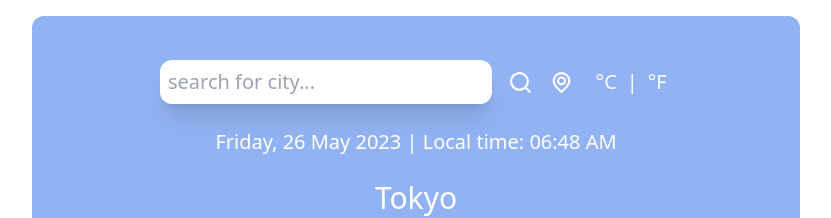
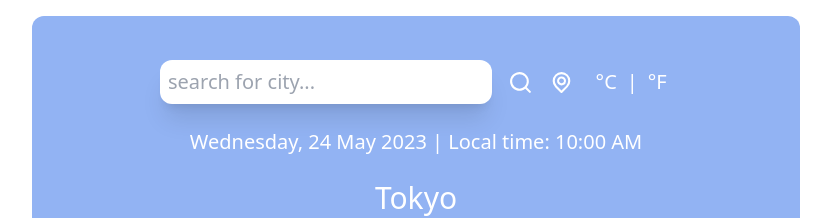
Before and after one commit to reactronauts/untitled-tide-app, a React (Vite) app: page /weather in a window 1280 px wide. Shown: the top 218 px of the page, without its empty margins (224-1055 px from the left). Built offline with nearby package versions, Linux system fonts and the light colour scheme.

Commit message:
solved date/time bug removed google API

```diff
--- a/src/App.jsx
+++ b/src/App.jsx
@@ -1,5 +1,5 @@
 import { Route, Routes } from "react-router-dom";
-import WeatherPage from './pages/WeatherPage';
+import WeatherPage from './pages/weatherPage';
 
 function App() {
     return (
--- a/src/components/TimeAndLocation.jsx
+++ b/src/components/TimeAndLocation.jsx
@@ -1,16 +1,22 @@
-import React from 'react'
-import { DateTime } from 'luxon'
+import React from 'react';
+import { DateTime } from 'luxon';
 
 function TimeAndLocation({ data }) {
-  const dt = DateTime.now().setZone(data.timeZoneId);
-  const dateString = dt.toFormat('cccc, d LLLL yyyy');
-  const timeString = dt.toFormat('hh:mm a');
+  let dateAndTime;
+  if (typeof data.dateTime === 'number') {
+    const dt = DateTime.utc().plus({ seconds: data.dateTime });
+    const dateString = dt.toFormat('cccc, d LLLL yyyy');
+    const timeString = dt.toFormat('hh:mm a');
+    dateAndTime = `${dateString} | Local time: ${timeString}`;
+  } else {
+    dateAndTime = data.dateTime || 'Invalid timezone offset, try refreshing!';
+  }
 
   return (
     <div className=''>
       <div className='flex items-center justify-center my-6'>
         <p className='text-white text-xl font-extralight'>
-          {dateString} | Local time: {timeString}
+          {dateAndTime}
         </p>
       </div>
       <div className='flex items-center justify-center my-3'>
@@ -22,4 +28,4 @@ function TimeAndLocation({ data }) {
   )
 }
 
-export default TimeAndLocation
+export default TimeAndLocation;
--- a/src/pages/weatherPage.jsx
+++ b/src/pages/weatherPage.jsx
@@ -1,4 +1,4 @@
-import React, { useState, useEffect } from 'react';
+import React, { useState } from 'react';
 import axios from 'axios';
 import Inputs from '../components/Inputs';
 import TimeAndLocation from '../components/TimeAndLocation';
@@ -8,6 +8,7 @@ import clearImage from '../images/clear.png';
 import rainImage from '../images/rain.png';
 import drizzleImage from '../images/drizzle.png';
 import mistImage from '../images/mist.png';
+import Forecast from '../components/Forecast';
 
 const WeatherPage = () => {
   const [data, setData] = useState({
@@ -17,29 +18,16 @@ const WeatherPage = () => {
     wind: 8,
     image: cloudyImage,
     description: 'Cloudy',
-    feels: 8
+    feels: 8,
+    dateTime: 'Wednesday, 24 May 2023 | Local time: 10:00 AM'
   })
 
   const [name, setName] = useState('');
   const [unit, setUnit] = useState('metric');
 
-  useEffect(() => {
-    if (data && data.coord) {
-      const fetchTimeZone = async () => {
-        const { data: timeZoneData } = await axios.get(`https://maps.googleapis.com/maps/api/timezone/json?location=${data.coord.lat},${data.coord.lon}&timestamp=${Math.floor(Date.now() / 1000)}&key=AIzaSyAfwhFgTO3jlmRMSWRqtO1kMFXLwFqbzww`);
-        setData(prevData => ({
-          ...prevData,
-          timeZoneId: timeZoneData.timeZoneId
-        }));
-      };
-
-      fetchTimeZone();
-    }
-  }, [data]);
-
   const handleClick = () => {
     if(name !== "") {
-      const apiUrl = `https://api.openweathermap.org/data/2.5/weather?q=${name}&appid=3f30f4fc409dcbbfeac403b001b1804e&units=${unit}`;
+      const apiUrl = `https://api.openweathermap.org/data/2.5/weather?q=${name}&appid=b3279426546d42e671b9c96fe8245134&units=${unit}`;
       axios.get(apiUrl)
         .then(res => {
           let imagePath = '';
@@ -70,8 +58,8 @@ const WeatherPage = () => {
             wind: res.data.wind.speed,
             image: imagePath,
             description: weatherDescription,
-            coord: res.data.coord,
-            feels: res.data.main.feels_like
+            feels: res.data.main.feels_like,
+            dateTime: res.data.timezone
           })
         })
         .catch(err => console.log(err))
@@ -88,6 +76,7 @@ const WeatherPage = () => {
       <Inputs handleSubmit={handleSubmit} setName={setName} unit={unit} setUnit={setUnit} />
       {data && <TimeAndLocation data={data} />}
       {data && <TemperatureAndDetails data={data} unit={unit} />}
+      <Forecast />
     </div>
   );
 };
```
